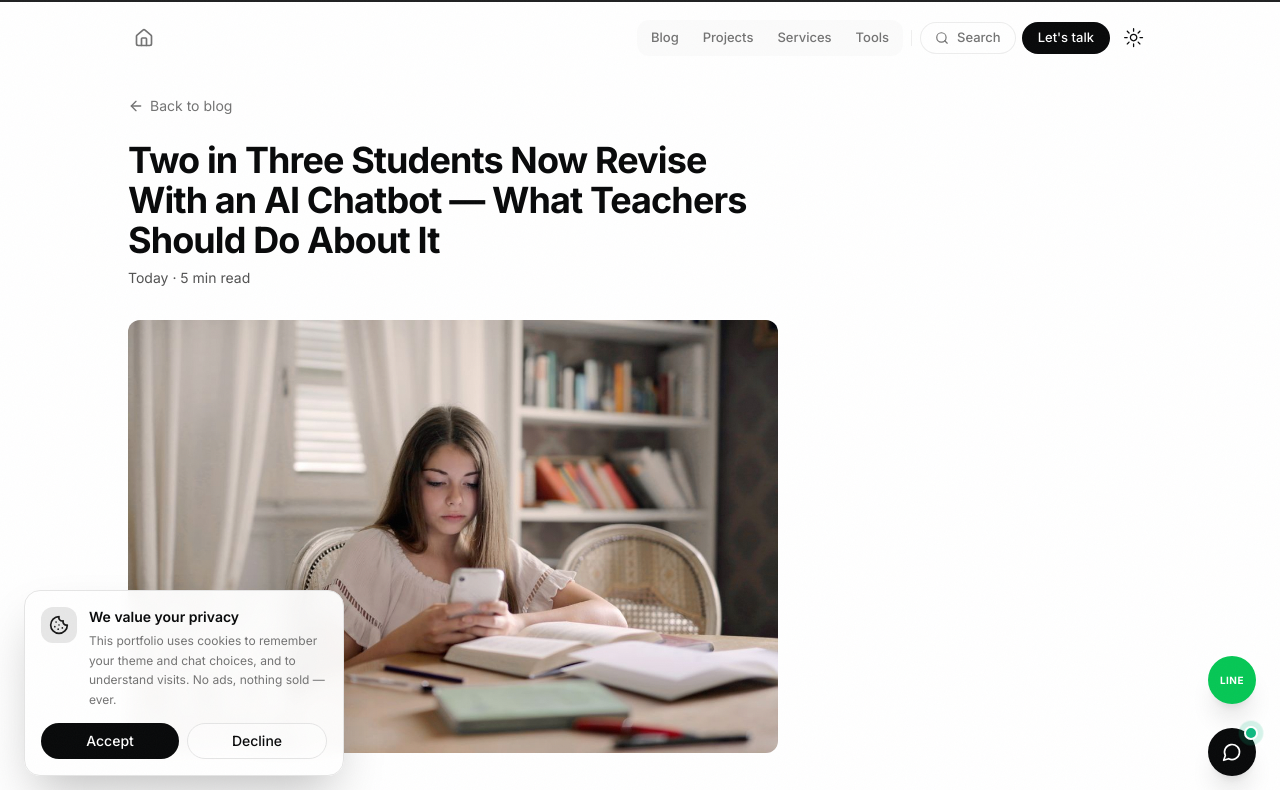
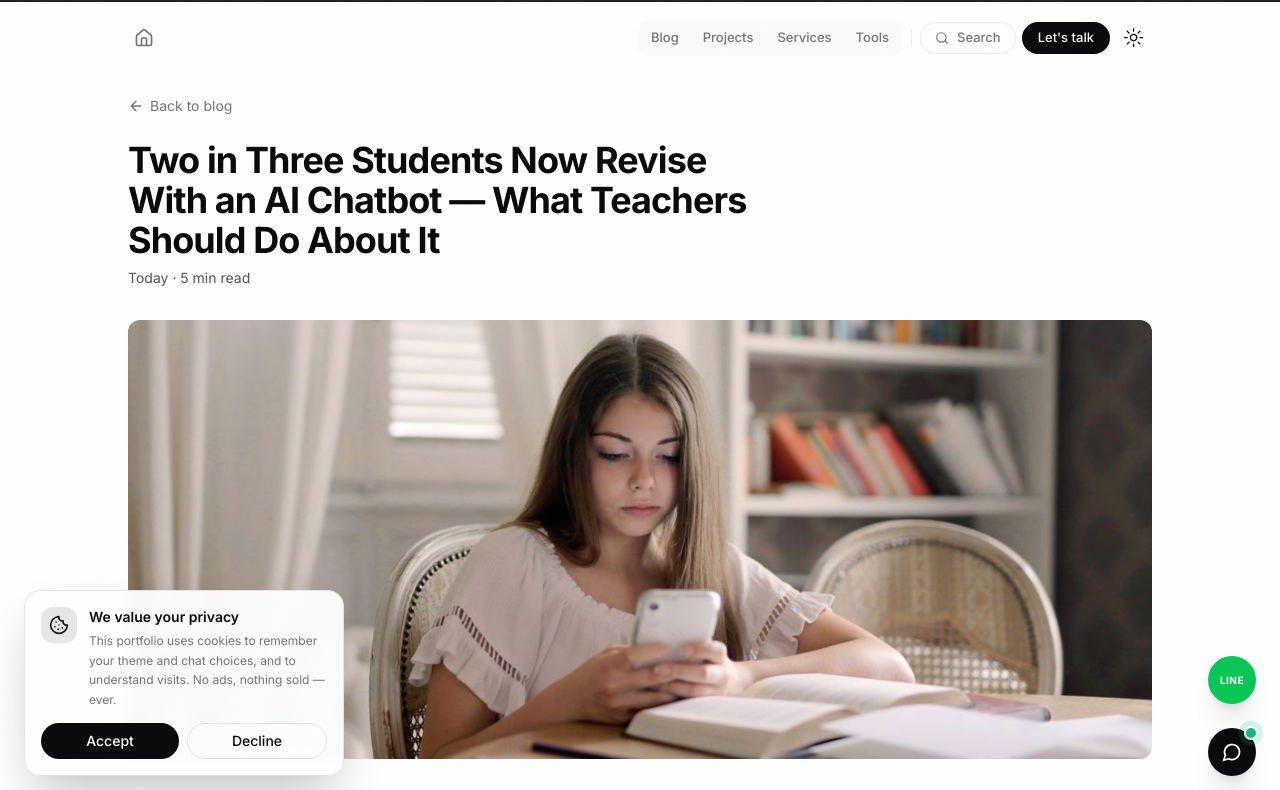
Before and after one commit to rayjoshuaa/rayjoshuaa-portfolio, a Next.js app: page /blog/ai-chatbots-are-how-students-study-now in a window 1280 px wide. Shown: the top 790 px of the page. Built offline with nearby package versions, Linux system fonts and the light colour scheme.

Commit message:
feat: make blog title image full width

```diff
--- a/src/app/blog/[slug]/page.tsx
+++ b/src/app/blog/[slug]/page.tsx
@@ -122,7 +122,7 @@ export default async function Blog({
         <img
           src={post.metadata.image}
           alt={post.metadata.title}
-          className="mb-8 aspect-[3/2] w-full max-w-[650px] rounded-xl object-cover"
+          className="mb-10 aspect-[16/9] w-full rounded-xl object-cover lg:aspect-[21/9]"
         />
       )}
       <BlogArticle html={post.source} />
```
